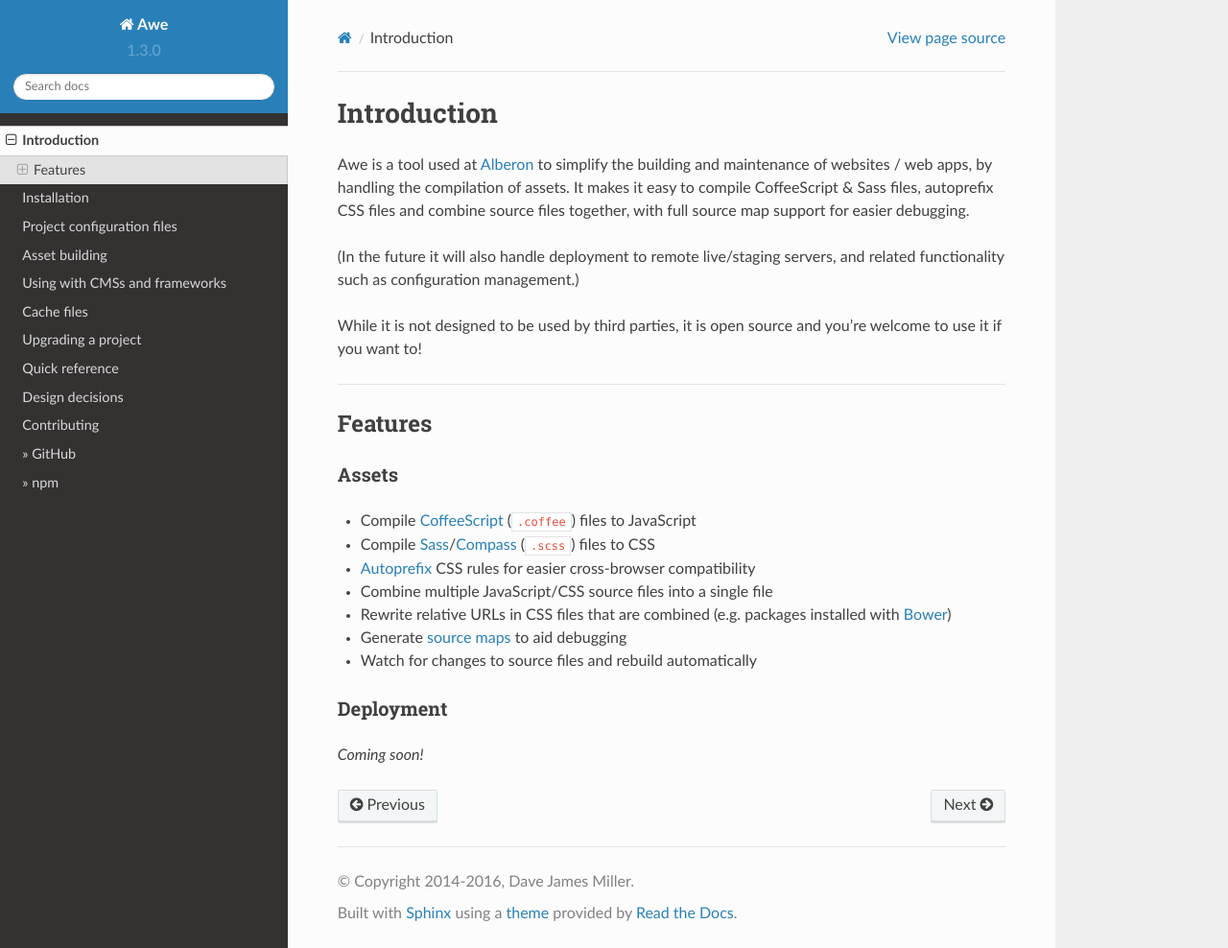
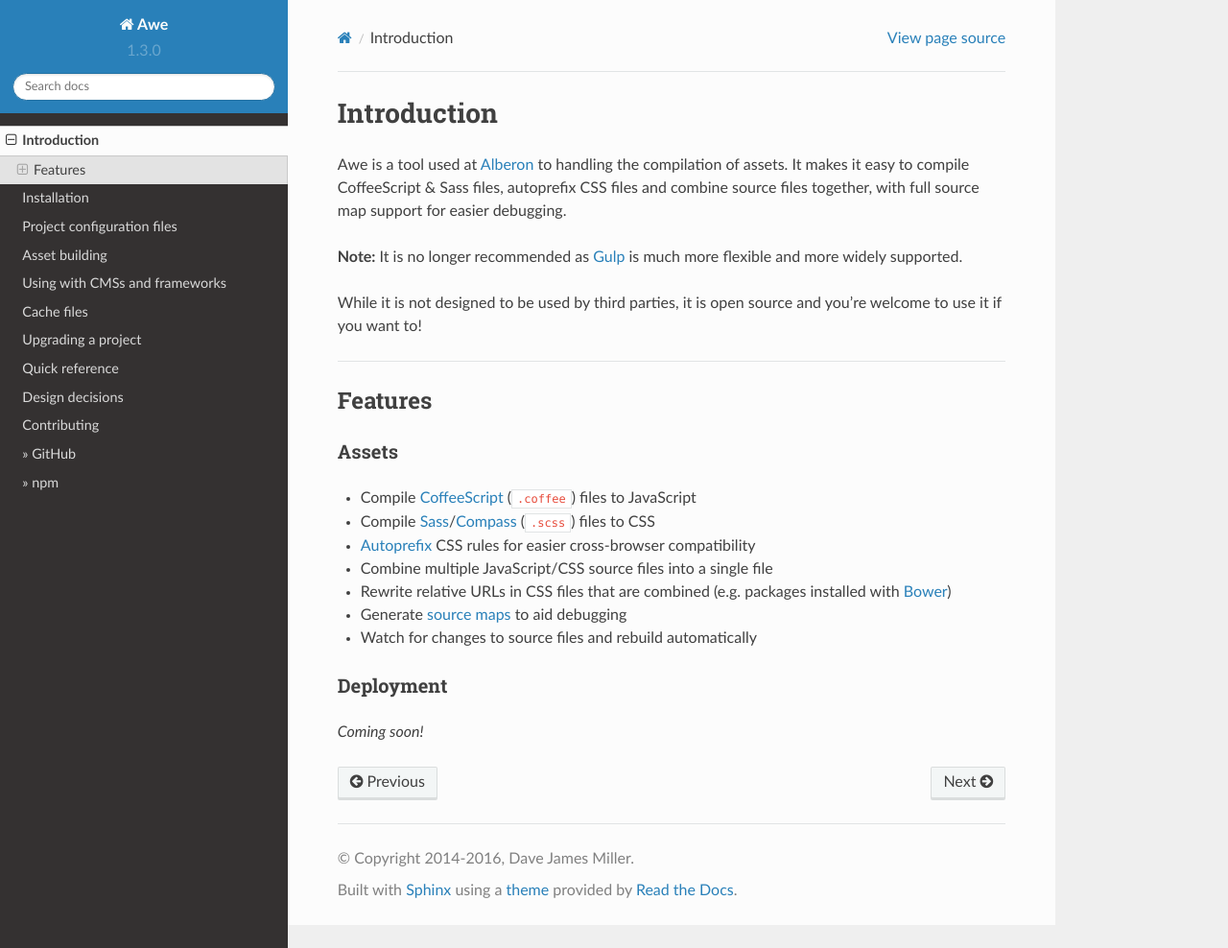
Before and after one commit to alberon/awe, a Sphinx documentation site: the page built from docs/introduction.rst, in a window 1280 px wide and 988 px high. Shown: the whole window at 96% size. Built offline with Sphinx 7.4.7 and the Read the Docs theme 2.0.0, drawn with Linux system fonts in a browser that asks for light colours.

Commit message:
Update introduction.rst
Note about Gulp

```diff
--- a/docs/introduction.rst
+++ b/docs/introduction.rst
@@ -4,9 +4,9 @@
 
 .. Note: This intro is also used in ../README.md and a short version for the description on GitHub.
 
-Awe is a tool used at `Alberon <http://www.alberon.co.uk>`_ to simplify the building and maintenance of websites / web apps, by handling the compilation of assets. It makes it easy to compile CoffeeScript & Sass files, autoprefix CSS files and combine source files together, with full source map support for easier debugging.
+Awe is a tool used at `Alberon <http://www.alberon.co.uk>`_ to handling the compilation of assets. It makes it easy to compile CoffeeScript & Sass files, autoprefix CSS files and combine source files together, with full source map support for easier debugging.
 
-(In the future it will also handle deployment to remote live/staging servers, and related functionality such as configuration management.)
+**Note:** It is no longer recommended as `Gulp <http://gulpjs.com/>`_ is much more flexible and more widely supported.
 
 While it is not designed to be used by third parties, it is open source and you're welcome to use it if you want to!
 
```
